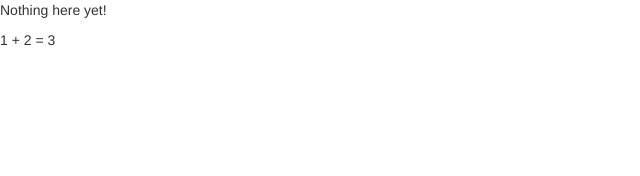
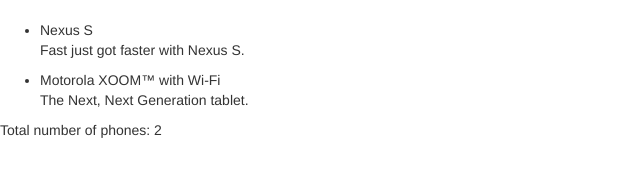
Before and after one commit to wiziamawizard/angular-phonecat, a website: page app/index.html in a window 1280 px wide. Shown: the whole page, without its empty margins (0-640 px from the left). Drawn offline with nearby package versions, Linux system fonts and the light colour scheme.

Commit message:
1 - Static Template

```diff
--- /dev/null
+++ b/app/app.css
@@ -0,0 +1,3 @@
+body {
+  padding-top: 20px;
+}
--- a/app/index.html
+++ b/app/index.html
@@ -2,12 +2,23 @@
 <html lang="en" ng-app>
   <head>
     <meta charset="utf-8" />
-    <title>My HTML File</title>
+    <title>Google Phone Gallery</title>
     <link rel="stylesheet" href="lib/bootstrap/dist/css/bootstrap.css" />
+    <link rel="stylesheet" href="app.css" />
     <script src="lib/angular/angular.js"></script>
   </head>
   <body>
-    <p>Nothing here {{'yet' + '!'}}</p>
-    <p>1 + 2 = {{1 + 2}}</p>
+    <ul>
+      <li>
+        <span>Nexus S</span>
+        <p>Fast just got faster with Nexus S.</p>
+      </li>
+      <li>
+        <span>Motorola XOOM™ with Wi-Fi</span>
+        <p>The Next, Next Generation tablet.</p>
+      </li>
+    </ul>
+
+    <p>Total number of phones: 2</p>
   </body>
 </html>
```
